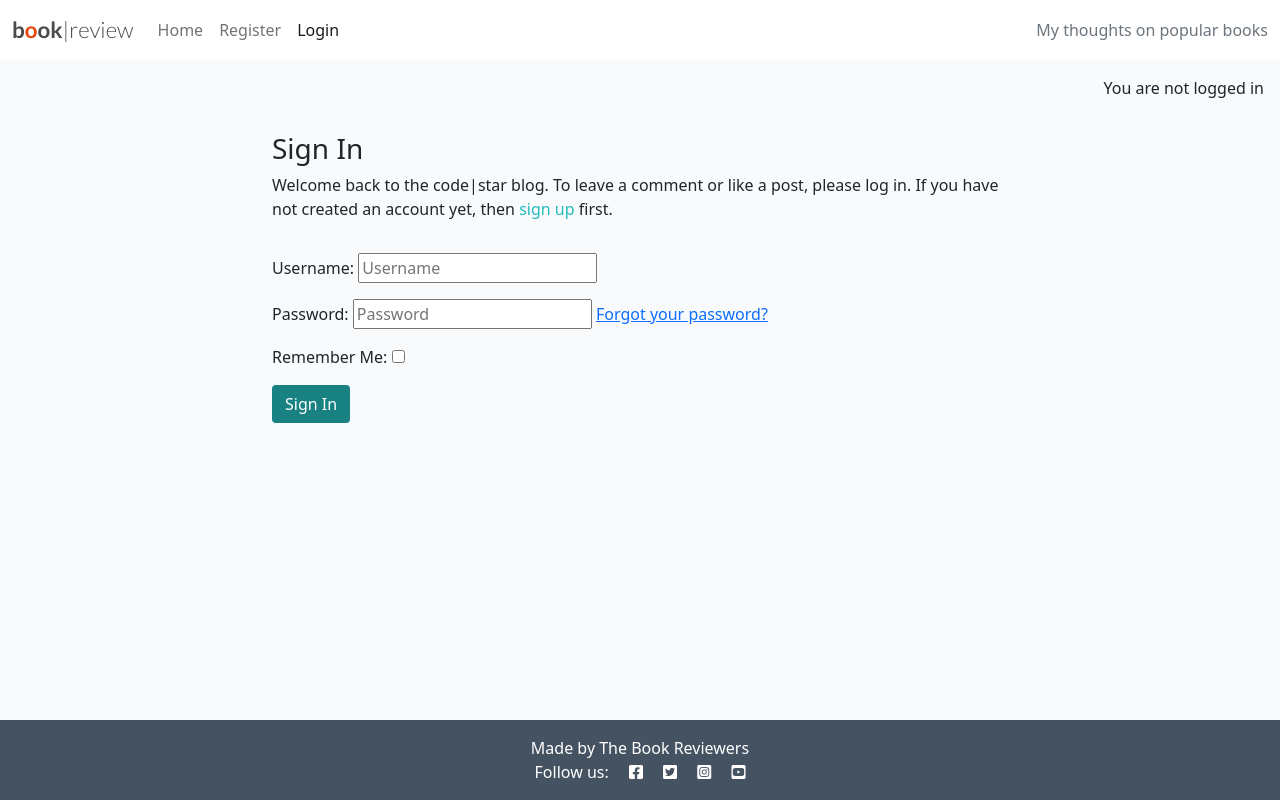
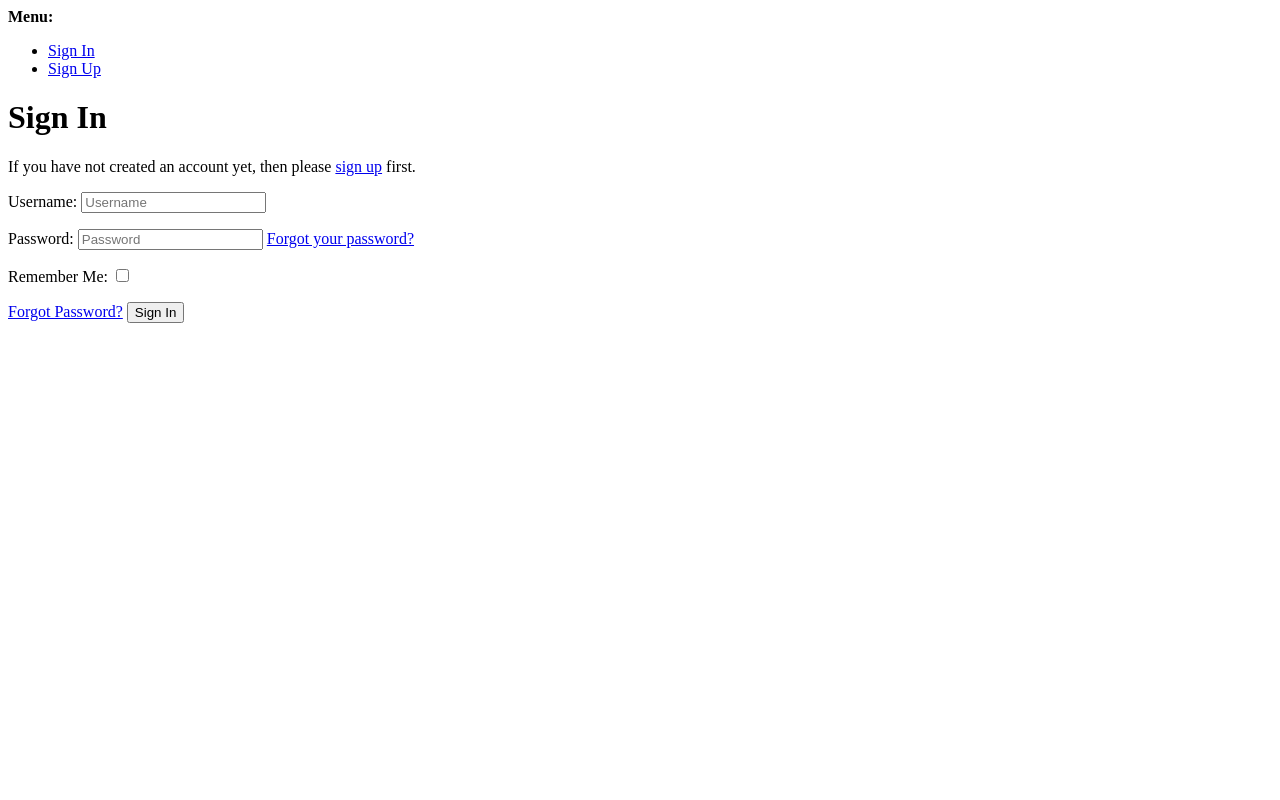
Before and after one commit to dmc-mcc/book-review-blog, a Django app: page /accounts/login/ in a window 1280 px wide. Run offline with Django 4.2, Linux system fonts and the light colour scheme; parts of the project's set-up code (start-up, migrations or seed data) failed here and were passed over; some libraries are stand-ins or nearby versions.

Commit message:
maint: debug is great fun

```diff
--- a/blog/admin.py
+++ b/blog/admin.py
@@ -4,7 +4,6 @@
 
 @admin.register(Post)
 class PostAdmin(SummernoteModelAdmin):
-
     list_display = ('title', 'slug', 'status')
     search_fields = ['title']
     list_filter = ('status',)
--- a/blog/views.py
+++ b/blog/views.py
@@ -10,7 +10,7 @@
 #def my_blog(request):
 #    return HttpResponse("<h1>Book Review Blog</h1> <uL><li>1.</li><li>2.</li><li>3.</li></ul>")
 
-class PostList(generic.ListView):
+class PostList(generic.ListView):  # Generic view, therefore template name is inferred: post_list.html
     queryset = Post.objects.all().filter(status=1).order_by("-created_on")
     template_name = "blog/index.html"
     paginate_by = 4
--- a/codeblog/urls.py
+++ b/codeblog/urls.py
@@ -19,9 +19,9 @@
 # from blog.views import my_blog
 
 urlpatterns = [
+    path("", include("blog.urls"), name="blog-urls"),
+    path('admin/', admin.site.urls),
     path("accounts/", include("allauth.urls")),
-    path('admin/', admin.site.urls),
     path('summernote/', include('django_summernote.urls')),
-    path("", include("blog.urls"), name="blog-urls"),
 #    path('blog/', my_blog, name='blog'),
 ]
--- a/templates/account/login.html
+++ b/templates/account/login.html
@@ -1,34 +1,46 @@
-{% extends "base.html" %}
+{% extends "account/base.html" %}
 
 {% load i18n %}
 {% load account socialaccount %}
 
-{% block head_title %}{% trans "Sign In" %}{% endblock %}
+{% block head_title %}{% trans "Sign In" %}{% endblock head_title %}
 
 {% block content %}
 
-<div class="container">
-    <div class="row">
-        <div class="col-md-8 mt-3 offset-md-2">
-            <h3>{% trans "Sign In" %}</h3>
+<h1>{% trans "Sign In" %}</h1>
 
-            <p>{% blocktrans %}Welcome back to the code|star blog. To leave a comment or like a post, please log in. If
-                you
-                have not created an account yet, then <a class="link" href="{{ signup_url }}">sign up</a>
-                first.{% endblocktrans %}</p>
+{% get_providers as socialaccount_providers %}
+
+{% if socialaccount_providers %}
+<p>{% blocktrans with site.name as site_name %}Please sign in with one
+of your existing third party accounts. Or, <a href="{{ signup_url }}">sign up</a>
+for a {{ site_name }} account and sign in below:{% endblocktrans %}</p>
+
+<div class="socialaccount_ballot">
+
+  <ul class="socialaccount_providers">
+    {% include "socialaccount/snippets/provider_list.html" with process="login" %}
+  </ul>
+
+  <div class="login-or">{% trans 'or' %}</div>
+
 </div>
-    </div>
-    <div class="row">
-        <div class="col-md-8 mt-3 offset-md-2">
+
+{% include "socialaccount/snippets/login_extra.html" %}
+
+{% else %}
+<p>{% blocktrans %}If you have not created an account yet, then please
+<a href="{{ signup_url }}">sign up</a> first.{% endblocktrans %}</p>
+{% endif %}
+
 <form class="login" method="POST" action="{% url 'account_login' %}">
   {% csrf_token %}
   {{ form.as_p }}
   {% if redirect_field_value %}
   <input type="hidden" name="{{ redirect_field_name }}" value="{{ redirect_field_value }}" />
   {% endif %}
-                <button class="btn btn-signup right" type="submit">{% trans "Sign In" %}</button>
+  <a class="button secondaryAction" href="{% url 'account_reset_password' %}">{% trans "Forgot Password?" %}</a>
+  <button class="primaryAction" type="submit">{% trans "Sign In" %}</button>
 </form>
-        </div>
-    </div>
-</div>
-{% endblock %}
+
+{% endblock content %}
```
Also changed, not shown: blog/models.py (+4 -4 lines), codeblog/settings.py (+3 -4 lines), requirements.txt (+8 -1 lines), templates/account/logout.html (+8 -16 lines), templates/account/signup.html (+4 -17 lines), README.md, blog/migrations/0001_initial.py, blog/migrations/0002_alter_post_options_comment.py (deleted), blog/migrations/0003_remove_post_author.py (deleted), blog/migrations/0004_alter_post_options_post_author_post_featured_image.py (deleted), 1 other file. Lines whose indentation alone changed are shown as unchanged.
